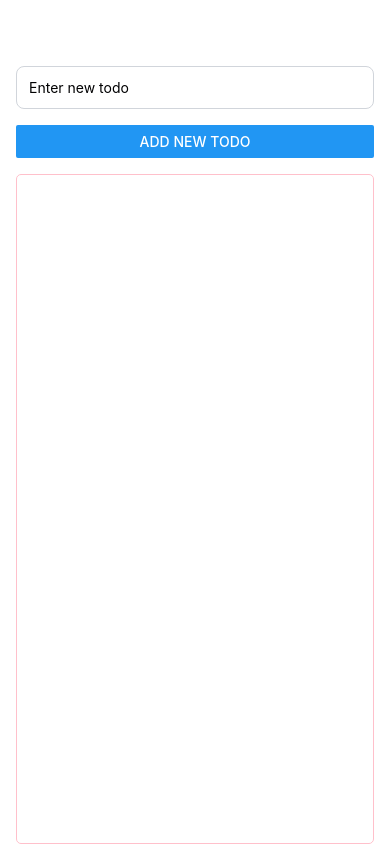
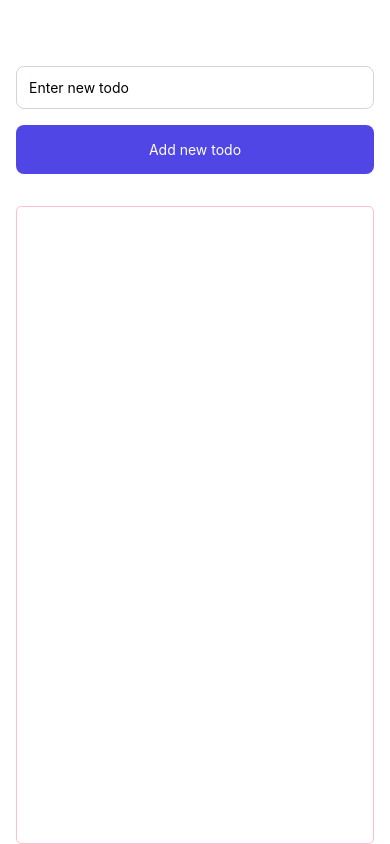
Before and after one commit to minhluongg/hoc-react-native, a React Native app: screen / in a window 390 px wide. Built offline with nearby package versions, Linux system fonts and the light colour scheme.

Commit message:
video 39 TouchableWithoutFeedback Alert

```diff
--- a/App.tsx
+++ b/App.tsx
@@ -1,6 +1,11 @@
 import { StatusBar } from "expo-status-bar";
 import { useState } from "react";
-import { StyleSheet, View } from "react-native";
+import {
+  Keyboard,
+  StyleSheet,
+  TouchableWithoutFeedback,
+  View,
+} from "react-native";
 import InputTodo from "./components/todo/Input.Todo";
 import ListTodo from "./components/todo/List.Todo";
 
@@ -25,12 +30,18 @@ export default function App() {
   };
 
   return (
-    <View style={styles.container}>
-      <InputTodo addTodo={addTodo}></InputTodo>
-      <ListTodo todoList={todoList} deleteTodo={deleteTodo} />
+    <TouchableWithoutFeedback
+      onPress={() => {
+        Keyboard.dismiss();
+      }}
+    >
+      <View style={styles.container}>
+        <InputTodo addTodo={addTodo}></InputTodo>
+        <ListTodo todoList={todoList} deleteTodo={deleteTodo} />
 
-      <StatusBar style="auto" />
-    </View>
+        <StatusBar style="auto" />
+      </View>
+    </TouchableWithoutFeedback>
   );
 }
 
--- a/components/todo/Input.Todo.tsx
+++ b/components/todo/Input.Todo.tsx
@@ -1,5 +1,14 @@
-import React, { useState } from "react";
-import { Alert, Button, StyleSheet, TextInput, View } from "react-native";
+import React, { useEffect, useRef, useState } from "react";
+import {
+  Alert,
+  Button,
+  Keyboard,
+  StyleSheet,
+  Text,
+  TextInput,
+  TouchableOpacity,
+  View,
+} from "react-native";
 
 interface IProps {
   addTodo: (title: string) => void;
@@ -7,9 +16,29 @@ interface IProps {
 
 const InputTodo = (props: IProps) => {
   const [name, setName] = useState<string>("");
+  const localInputRef = useRef<TextInput>();
+
+  const keyboardDidHideCallback = () => {
+    localInputRef?.current?.blur?.();
+  };
+
+  useEffect(() => {
+    const keyboardDidHideSubscription = Keyboard.addListener(
+      "keyboardDidHide",
+      keyboardDidHideCallback
+    );
+
+    return () => {
+      keyboardDidHideSubscription?.remove();
+    };
+  }, []);
 
   const { addTodo } = props;
   const handleAddNewTodo = () => {
+    if (!name) {
+      Alert.alert("Please enter a todo", "Todo name is required");
+      return;
+    }
     addTodo(name);
     setName("");
     Alert.alert("Todo added successfully");
@@ -20,11 +49,16 @@ const InputTodo = (props: IProps) => {
       <TextInput
         style={styles.todoInput}
         value={name}
+        ref={(ref) => {
+          localInputRef && (localInputRef.current = ref as any);
+        }}
         autoCorrect={false}
         placeholder="Enter new todo"
         onChangeText={(val) => setName(val)}
       ></TextInput>
-      <Button title="Add new todo" onPress={handleAddNewTodo} />
+      <TouchableOpacity onPress={handleAddNewTodo}>
+        <Text style={styles.btnAdd}>Add new todo</Text>
+      </TouchableOpacity>
     </View>
   );
 };
@@ -32,6 +66,17 @@ const InputTodo = (props: IProps) => {
 export default InputTodo;
 
 const styles = StyleSheet.create({
+  btnAdd: {
+    backgroundColor: "#4f46e5",
+    color: "#fff",
+    padding: 16,
+    borderRadius: 8,
+    alignItems: "center",
+    marginBottom: 16,
+    display: "flex",
+    justifyContent: "center",
+    textAlign: "center",
+  },
   todoInput: {
     // height: 40,
     borderColor: "#d1d5db",
```
